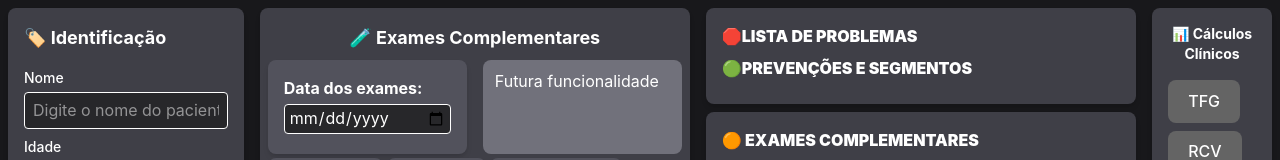
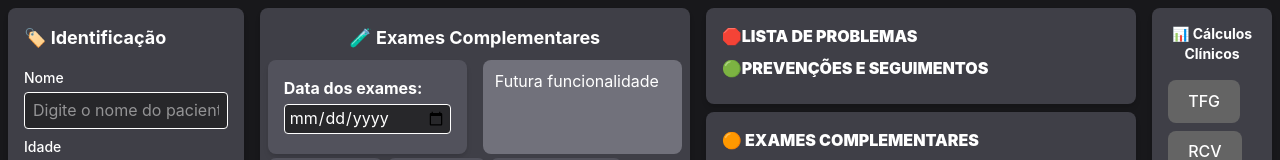
Before and after one commit to gabrielgcmr/RCV_PWA, a React (Vite) app in the folder frontend/: page / in a window 1280 px wide. Shown: the top 160 px of the page. Built offline with nearby package versions, Linux system fonts and the light colour scheme.

Commit message:
Update 5-SummarySection.tsx
Correção ortagrafica "seguimeto"

```diff
--- a/frontend/src/components/MainPageSections/5-SummarySection.tsx
+++ b/frontend/src/components/MainPageSections/5-SummarySection.tsx
@@ -28,7 +28,7 @@ function SummarySection() {
       <NAFLDIndex/>
 
       <p className="mt-2"></p>
-      <h4 className="text-base font-bold mb-2"><strong>🟢PREVENÇÕES E SEGMENTOS</strong></h4>
+      <h4 className="text-base font-bold mb-2"><strong>🟢PREVENÇÕES E SEGUIMENTOS</strong></h4>
       {/* Exibe o risco cardiovascular */}
       {CVRRealRisk !== undefined && <li> <strong>RCV:</strong> Risco Atual: {CVRRealRisk.toFixed(2)}% - ({CVRcategory}) || Risco Ideal: {CVRIdealRisk.toFixed(2)}% </li>}
       {/* Exibe a TFG se houver */}
```
